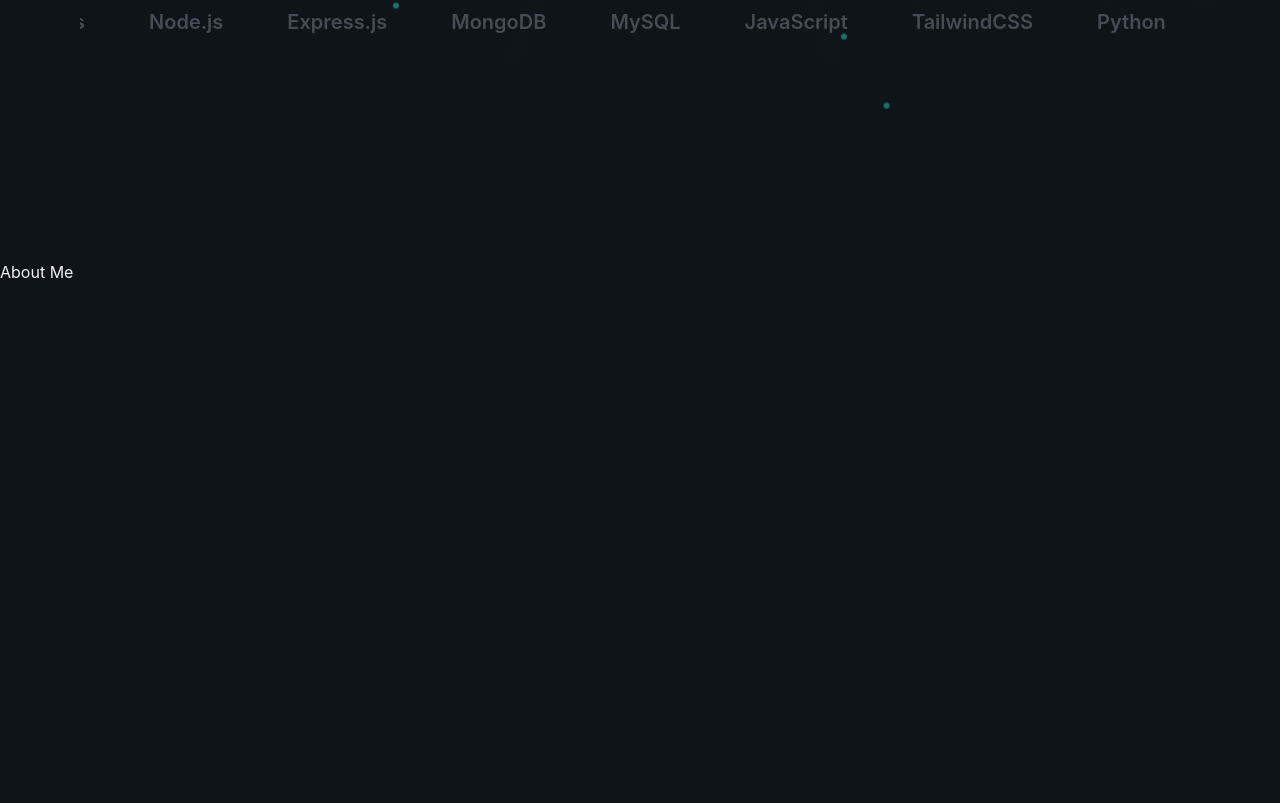
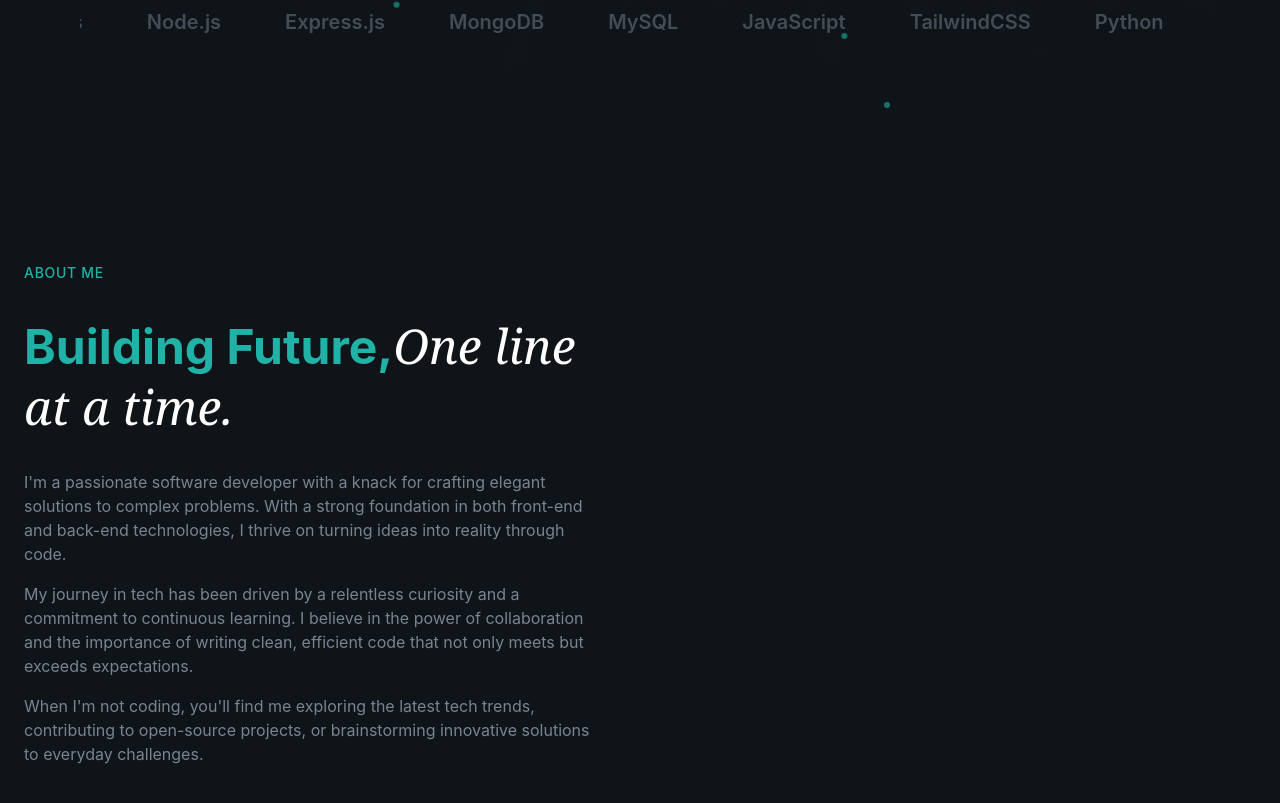
Before and after one commit to yashvimal34/my-portfolio, a React (Vite) app: page / in a window 1280 px wide. Shown: the part 853-1656 px from the top of the page. Before the commit the page ends 1265 px from the top, so only its background shows below. Built offline with nearby package versions, Linux system fonts and the light colour scheme.

Commit message:
half-about

```diff
--- a/src/sections/About.jsx
+++ b/src/sections/About.jsx
@@ -26,13 +26,33 @@ const highlights = [
 export const About = () => {
     return (
         <section id="about" className="py-32 relative overflow-hidden">
-            <div>
-                <div>
+            <div className="container mx-auto px-6 relative z-10">
+                <div className="grid lg:grid-cols-2 gap-16 items-center">
                     {/* Left column */}
-                    <div>
-                        <span>About Me</span>
+                    <div className="space-y-8">
+                        <div className="animate-fade-in">
+                        <span className="text-secondary-foreground text-sm font-medium tracking-wider uppercase">About Me</span>
+                    </div>
+
+                    <h2 className="text-4xl md:text-5xl font-bold leading-tight animate-fade-in animation-delay-100 text-secondary-foreground">Building Future,
+                        <span className="font-serif italic font-normal text-white">
+                            {""}
+                            One line at a time.</span>
+                    </h2>
+
+                    <div className="space-y-4 text-muted-foreground animate-fade-in animation-delay-200">
+                        <p>
+                            I'm a passionate software developer with a knack for crafting elegant solutions to complex problems. With a strong foundation in both front-end and back-end technologies, I thrive on turning ideas into reality through code.
+                        </p>
+                        <p>
+                            My journey in tech has been driven by a relentless curiosity and a commitment to continuous learning. I believe in the power of collaboration and the importance of writing clean, efficient code that not only meets but exceeds expectations.
+                        </p>
+                        <p>
+                            When I'm not coding, you'll find me exploring the latest tech trends, contributing to open-source projects, or brainstorming innovative solutions to everyday challenges.
+                        </p>
                     </div>
                 </div>
+            </div>
             </div>
         </section>
     )
```
